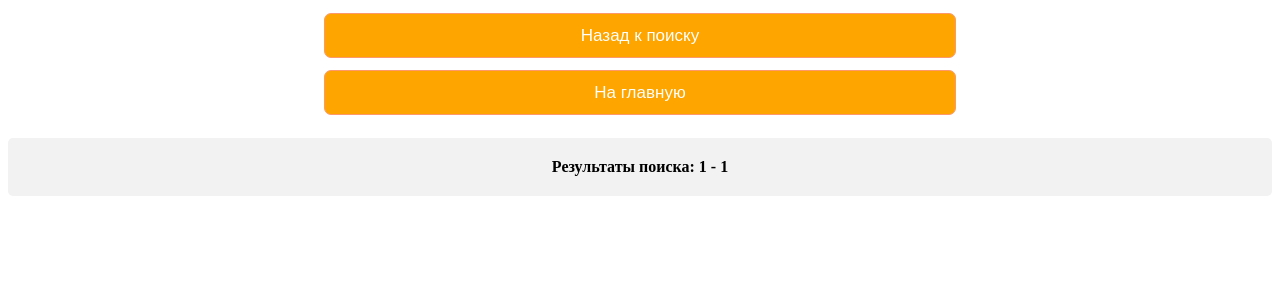
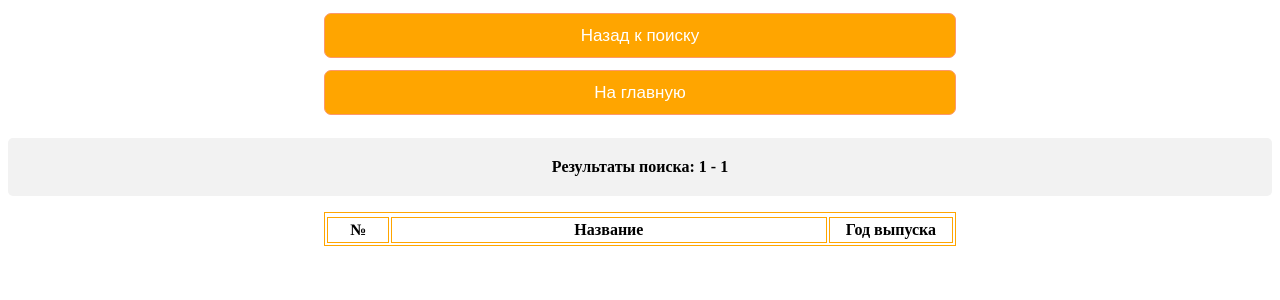
Before and after one commit to tin36/HW14, a Flask app: page /movies/1/1 in a window 1280 px wide. Shown: the top 300 px of the page. Run offline with Flask 2, Linux system fonts and the light colour scheme; data comes from the database, SQL or seed files in the repository; lists and menus that the app fills with data are empty.

Commit message:
небольшие доработки

```diff
--- a/main.py
+++ b/main.py
@@ -50,7 +50,12 @@ def years_movie(start, end):
     # end = request.args.get('end', '')
     # list_year = list_years()
     movie = years_to_years(start, end)
-    return render_template('year.html', movie=movie, start=start, end=end)
+    number_list = []
+
+    for i in range(100):
+        number_list.append(i)
+
+    return render_template('year.html', movie=movie, start=start, end=end, number_list=number_list)
 
 if __name__ == "__main__":
     app.run(debug=True)
--- a/templates/year.html
+++ b/templates/year.html
@@ -7,17 +7,30 @@
 </head>
 <body>
 <a href="/movies"><input type="submit" class="button_link" value="Назад к поиску"></a>
-<a href="/movies"><input type="submit" class="button_link" value="На главную"></a>
+<a href="/"><input type="submit" class="button_link" value="На главную"></a>
 
 <b><p class="text_single">Результаты поиска: {{ start }} - {{ end }}</p></b>
-{% for i in movie %}
-    <center><table border="1" width="50%" cellpadding="5">
+
+
+<center>
+    <table border="1" width="50%" cellpadding="3" bordercolor="orange" class="demotable">
         <tr>
-            <th width="50%"><a href="/movie/{{ i[1] }}">{{ i[1] }}</a></th>
-            <th width="50%">(Год выпуска: {{ i[3] }})</th>
+        <tr>
+            <th width="10%">№</th>
+            <th width="70%">Название</th>
+            <th width="20%">Год выпуска</th>
         </tr>
+        {% for i in movie %}
 
-    </table></center>
-{% endfor %}
+            <tr>
+                <th width="10%"><a href="#">{{ number_list }}</a></th>
+                <th width="70%"><a href="/movie/{{ i[1] }}">{{ i[1] }}</a></th>
+                <th width="20%">{{ i[3] }}</th>
+            </tr>
+        {% endfor %}
+
+    </table>
+</center>
+
 </body>
 </html>
```
Also changed, not shown: static/css/style.css (line endings or trailing spaces).
